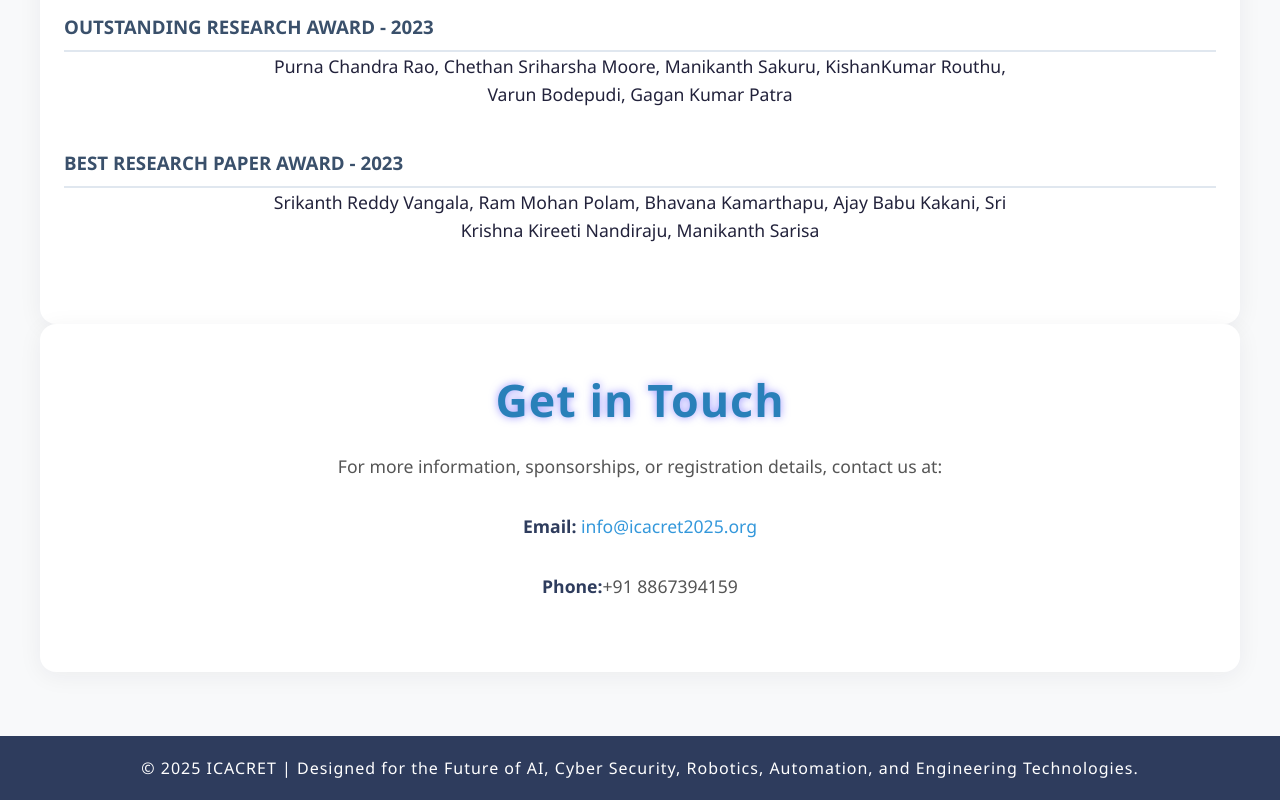
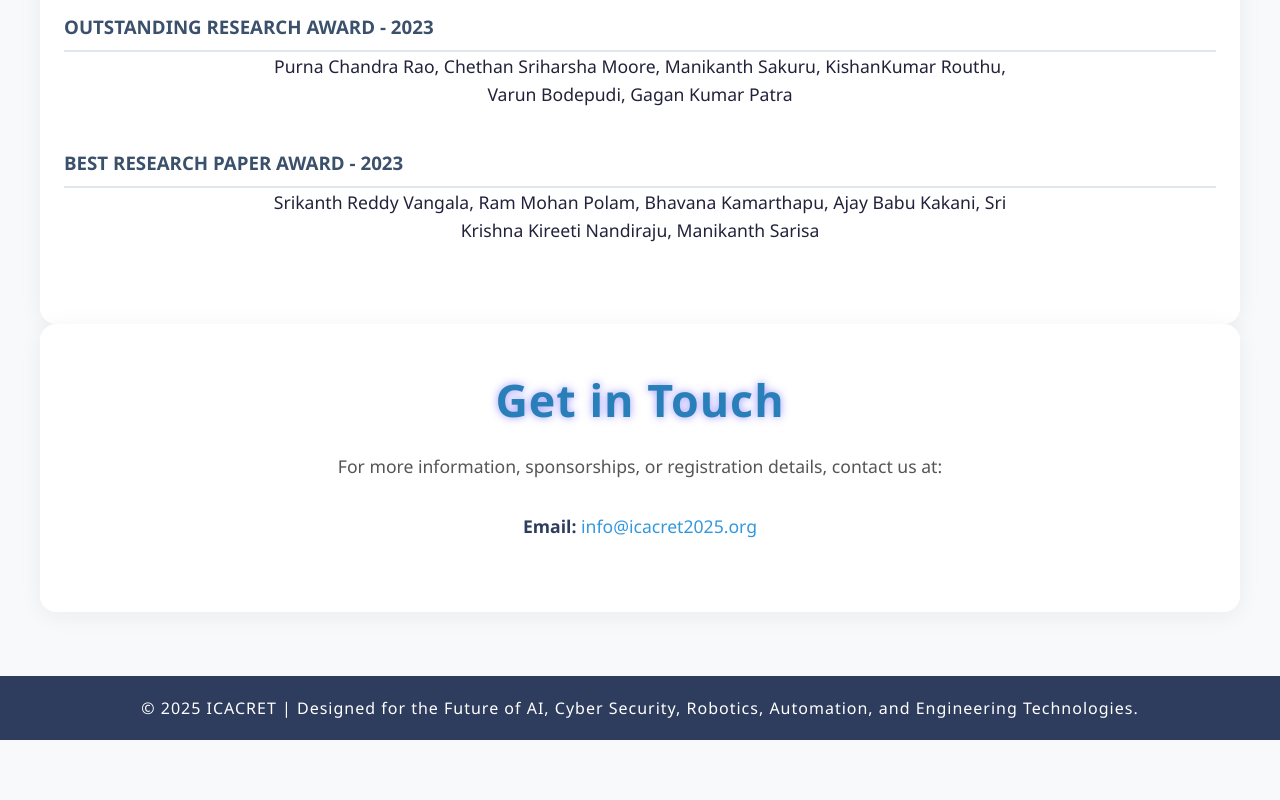
Before and after one commit to BRPUBLICATION/ICACRET, a plain HTML site: page index.html in a window 1280 px wide. Shown: the part 4386-5186 px from the top of the page. After the commit the page ends 5126 px from the top, so only its background shows below. Drawn offline with Linux system fonts and the light colour scheme.

Commit message:
Update index.html

```diff
--- a/index.html
+++ b/index.html
@@ -934,7 +934,7 @@
     <h2 id="contact-title" style="color: #2980b9;">Get in Touch</h2>
     <p style="color: #555;">For more information, sponsorships, or registration details, contact us at:</p>
     <p style="color: #555;"><strong>Email:</strong> <a href="mailto:info@icacret2025.org" style="color: #3498db;">info@icacret2025.org</a></p>
-    <p style="color: #555;"><strong>Phone:</strong>+91 8867394159</p>
+
   </section>
 
 
```
